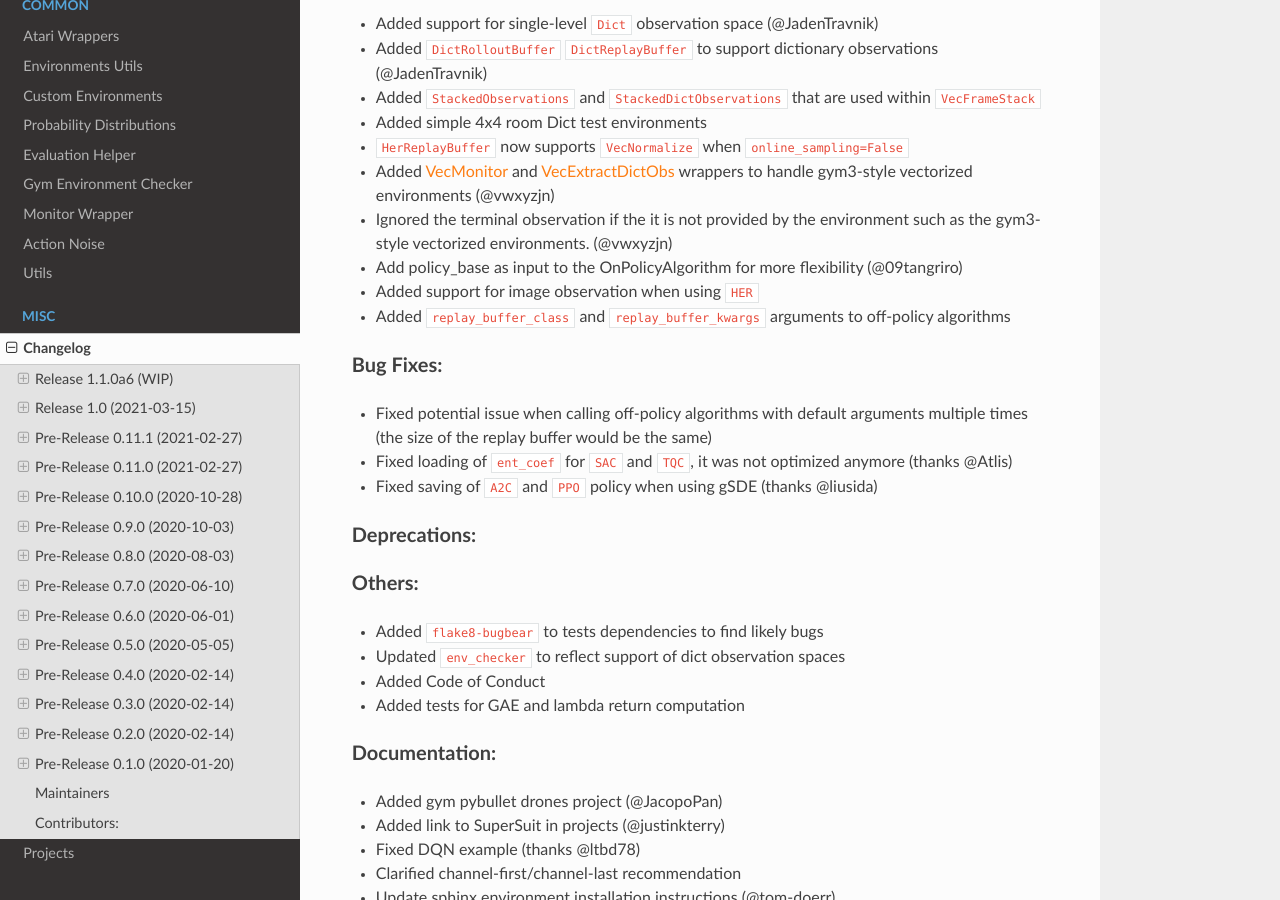
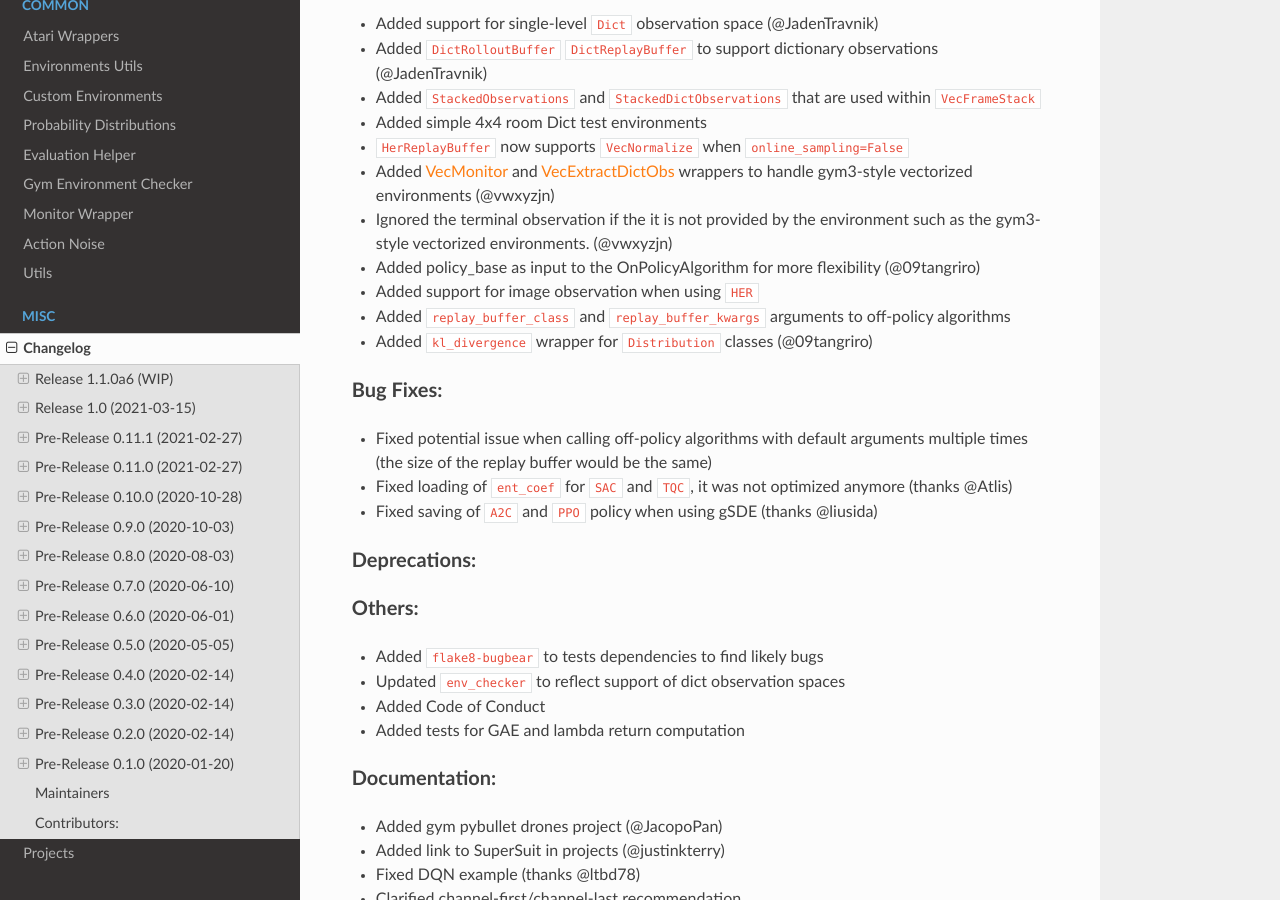
Before and after one commit to DLR-RM/stable-baselines3, a Sphinx documentation site: the page built from docs/misc/changelog.rst, in a window 1280 px wide and 900 px high, scrolled down 819 px. Built offline with Sphinx 7.4.7 and the Read the Docs theme 2.0.0, drawn with Linux system fonts in a browser that asks for light colours; pages that are not in the unit, such as notebooks, are missing from menus.

Commit message:
update changelog

```diff
--- a/docs/misc/changelog.rst
+++ b/docs/misc/changelog.rst
@@ -40,9 +40,10 @@ New Features:
   to handle gym3-style vectorized environments (@vwxyzjn)
 - Ignored the terminal observation if the it is not provided by the environment
   such as the gym3-style vectorized environments. (@vwxyzjn)
-- Add policy_base as input to the OnPolicyAlgorithm for more flexibility (@09tangriro)
+- Added policy_base as input to the OnPolicyAlgorithm for more flexibility (@09tangriro)
 - Added support for image observation when using ``HER``
 - Added ``replay_buffer_class`` and ``replay_buffer_kwargs`` arguments to off-policy algorithms
+- Added ``kl_divergence`` wrapper for ``Distribution`` classes (@09tangriro)
 
 Bug Fixes:
 ^^^^^^^^^^
```
Also changed, not shown: 1 other file.
